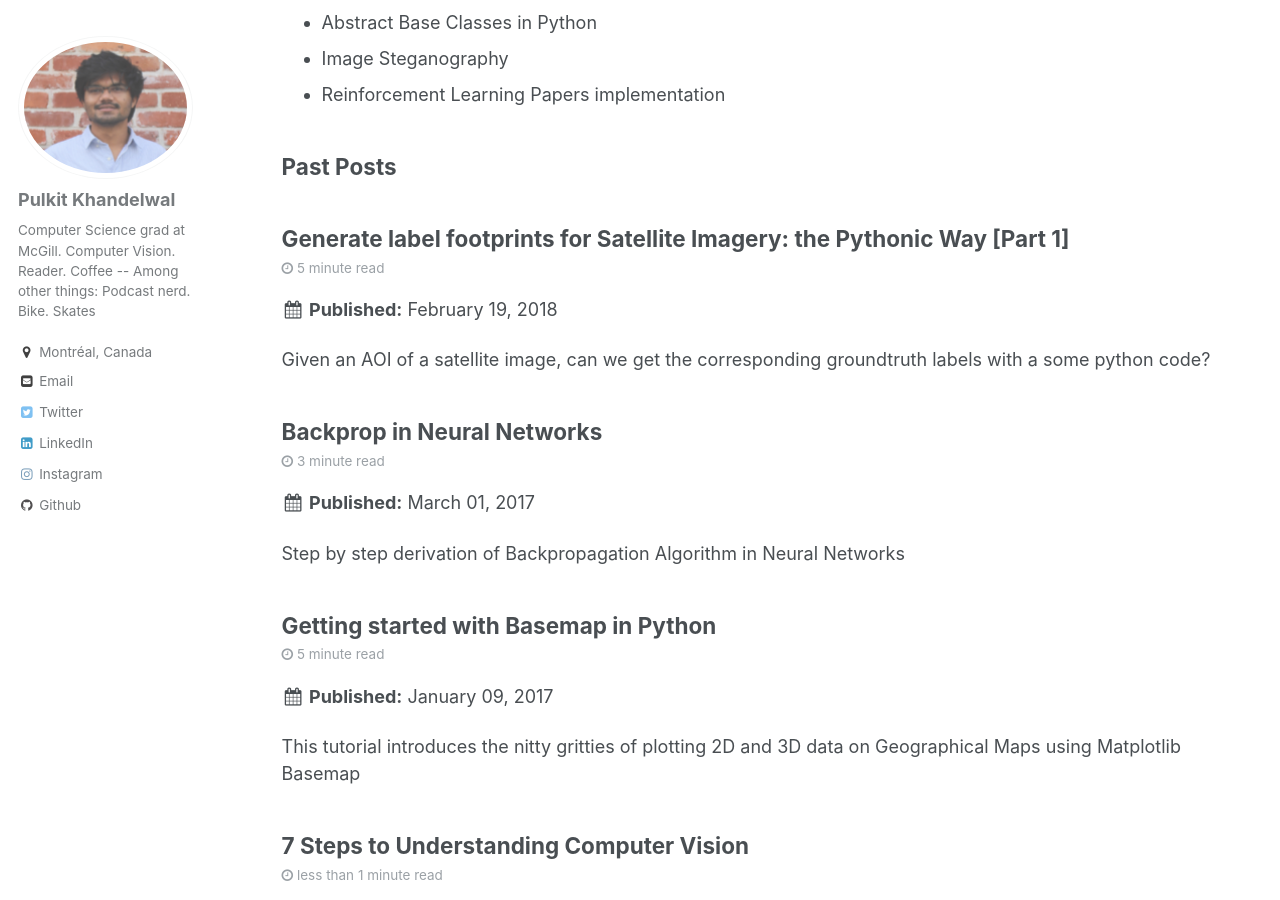
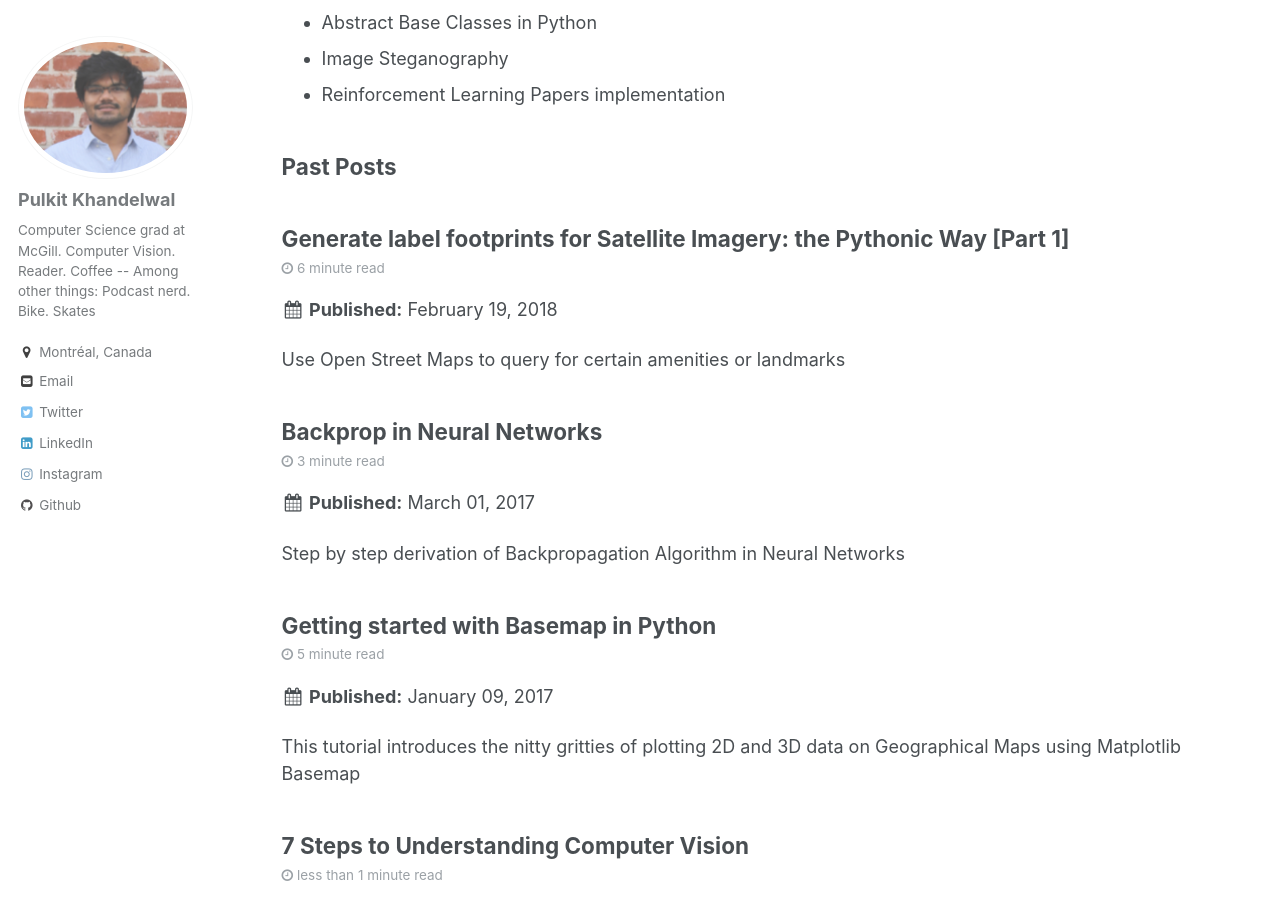
Before and after one commit to Pulkit-Khandelwal/pulkit-khandelwal.github.io, a Jekyll site: the page built from _pages/blog.md, in a window 1280 px wide and 900 px high, scrolled down 407 px. Built offline with Jekyll 4.4.1, drawn with Linux system fonts in a browser that asks for light colours; some of the changed lines change nothing that is shown.

Commit message:
Update post_5_part1.html

```diff
--- a/_blog/post_5_part1.html
+++ b/_blog/post_5_part1.html
@@ -2,7 +2,7 @@
 title: "Generate label footprints for Satellite Imagery: the Pythonic Way [Part 1]"
 collection: blog
 permalink: /blog/post_5
-excerpt: 'Given an AOI of a satellite image, can we get the corresponding groundtruth labels with a some python code?'
+excerpt: 'Use Open Street Maps to query for certain amenities or landmarks'
 date: 2018-02-19
 tags:
   - GIS
@@ -16,6 +16,7 @@
   - OSM
   - Bokeh
   - geoJSON
+  - Visualisation
 
 ---
 
@@ -59,11 +60,13 @@
 
 <body>
 
-<p>Suppose you have satellite imagery for an Area of Interest (AOI). You can do all sorts of analysis. But, with the advent of deep learning you want to
-  to some really cool stuff. But before that, you want to get the footprints of all the buildings in the Le Plateau area of Montreal or all the
-  roads in SoMA in San Francisco or perhaps you want to see where are all the general amentities in the Italian quarter in Boston. </p>
+<p>Suppose you have satellite imagery for an Area of Interest (AOI). You can do all sorts of crazy things with that in the computer visio
+  and machine learning community. But given just a geoJSON file of an AOI, how can you get the footprints of all the buildings in the Le Plateau area of Montreal or all the
+  roads/alleys in the South of Market (SoMA) district in San Francisco or perhaps you want to see where are all the general amentities in the Italian quarter in Boston.
+  Once, you have got the footprints as a geoJSON file, can you save them as images (tif, png or anything you like). And, finally
+you know what you can do with these images? Yes, you guessed it right. Analyse the hell out of it.</p>
 
-<p>Let us first see what we want to achieve</p>
+<p>Let us first see some pretty images.</p>
 
 <figure>
 <img src="https://github.com/Pulkit-Khandelwal/pulkit-khandelwal.github.io/blob/master/_blog/ams.png?raw=true" alt="Satellite image of the city of Amsterdam" width="600" height="600" align="middle">
@@ -81,17 +84,30 @@
 </figure>
 
 
-<p>So, you have the four coordinates of the AOI. You want to do the follwoing in order:
+<p>
+Let's say we have the four coordinates (we will see how to get those in this tutorial) of some region on earth. We call
+  the region as our AOI. Below is a list of tasks that we would like to accomplish with this AOI...
 </p>
 
 <h2>Tasks</h2>
 <ol>
-  <li>Get the orginal image of the AOI</li>
-  <li>Get the footprint of all the amenities you are looking for (here, highways/roads)</li>
-  <li>Then you want save this save an image</li>
-  <li>You also want to overlay this on top of a map (Google Maps, perhaps?)</li>
-  <li>But wait, you also want to save a geoJSON file of the region</li>
+  <li>Get the orginal image of the AOI. Figure 1 is an example of this.</li>
+  <li>Get the footprint of all the amenities you are looking for (here, highways/roads). The footprint means the
+  coordintes of each of the building, road, park, waterbody etc. in our original AOI. geoJSON file will handle that.
+  </li>
+  <li>Then you want save this save an image. Figures 2 and 3 shows the roads and the buildings. </li>
+  <li>You also want to overlay this on top of a map (Google Maps, perhaps?). This will be accomplished using the awesome
+  Python visualisation library aka Bokeh. </li>
 </ol>
+
+
+<p>
+  In this part 1 of the tutorial, we will first extract the AOI of some desired region and save
+  that as a geoJSON file. Next, we will repeat small exercise on Open Street Maps' web API but this time
+  we will also query buildings (or highways) and save the entire footprint as a geoJSON. We will stop and ponder
+  over the saved geoJSON files. We can save the footprints as images or html files.
+</p>
+
 
 <p>
 Go to geojson.io Once, you are there you have the choice to select an AOI using the cursor. Go to your favourite city and draw an
@@ -99,8 +115,6 @@
   save the coordinates as a geoJSON file. You can do that by using the Save scroll-down menu at the top left corner of the website.
 
 Here is the geoJSON file that I got for roughly Montreal's Lower Plateau area. Fun fact: I love the cafe culture in this city!
-
-
 </p>
 
 
@@ -268,5 +282,10 @@
 
 </p>
 
+<p>
+We will stop with that in this tutorial. In the next part of this series, we wil dive into the code and actually get to the meat
+  of the problem!
+</p>
+
 </body>
 </html>
```
